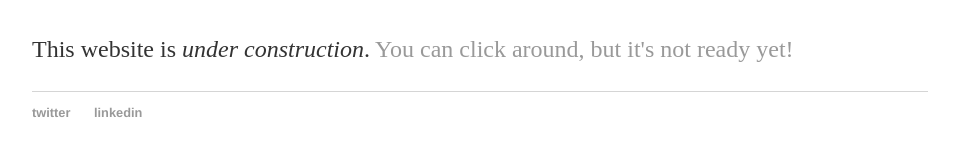
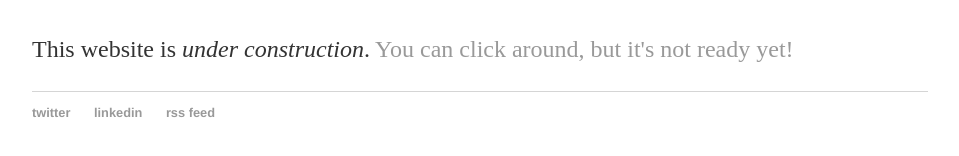
Before and after one commit to dallasyo/dallasyo.github.io, a Jekyll site: the page built from index.html, in a window 1280 px wide. Shown: the part 164-320 px from the top of the page, without its empty margins (160-1119 px from the left). Built offline with Jekyll 4.4.1, drawn with Linux system fonts in a browser that asks for light colours.

Commit message:
add rss feed link

```diff
--- a/_layouts/default.html
+++ b/_layouts/default.html
@@ -23,6 +23,7 @@
 	    		<ul>
 	        		<li><a href="https://twitter.com/dallasyo">twitter</a></li>
 	        		<li><a href="https://www.linkedin.com/in/dhawks">linkedin</a></li>
+	        		<li><a href="http://www.dallashawks.com/blog/atom.xml">rss feed</li>
 				</ul>
 			</footer>
 		</body>
```
